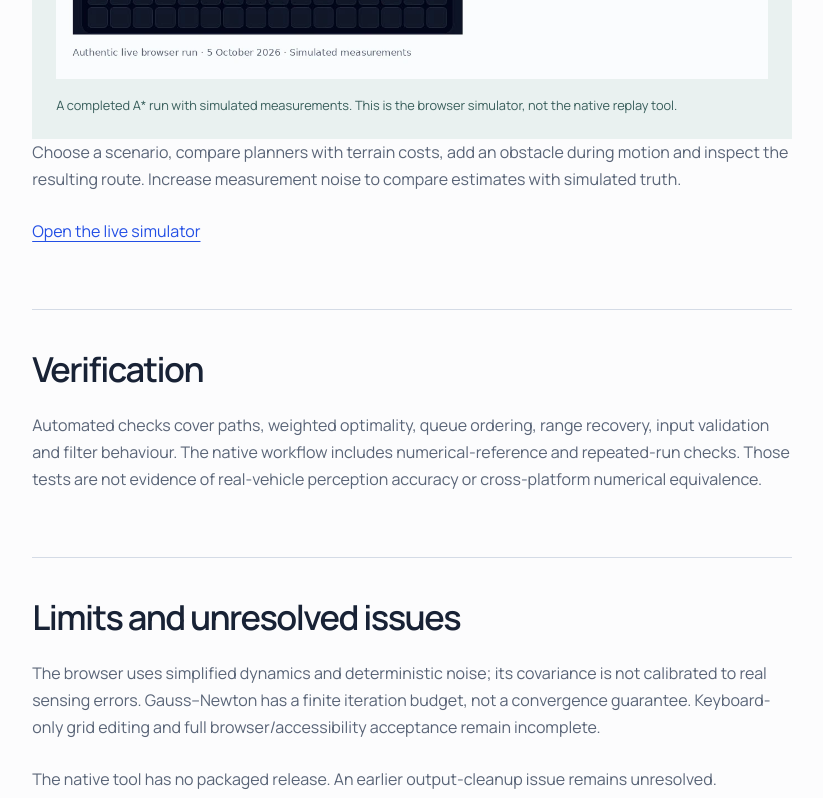
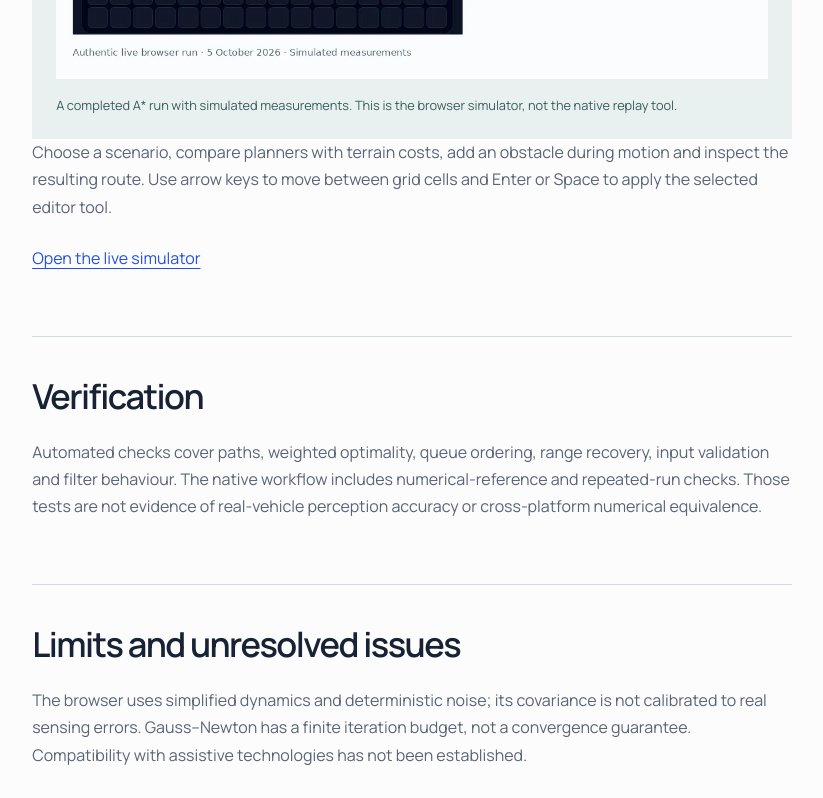
Before and after one commit to Kushrishi/kushrishi.com, a Next.js app: page /projects/autonomy-simulation-lab in a window 1280 px wide. Shown: the part 3760-4558 px from the top of the page, without its empty margins (303-1126 px from the left). Built offline with nearby package versions, Linux system fonts and the light colour scheme.

Commit message:
Update simulator instructions for verified keyboard support

```diff
--- a/app/projects/autonomy-simulation-lab/page.tsx
+++ b/app/projects/autonomy-simulation-lab/page.tsx
@@ -59,7 +59,7 @@ export default function Page() {
           content: (
             <>
               <SimulatorVisual />
-              <p>Choose a scenario, compare planners with terrain costs, add an obstacle during motion and inspect the resulting route. Increase measurement noise to compare estimates with simulated truth.</p>
+              <p>Choose a scenario, compare planners with terrain costs, add an obstacle during motion and inspect the resulting route. Use arrow keys to move between grid cells and Enter or Space to apply the selected editor tool.</p>
               <p><a href="https://kushrishi.github.io/autonomy-simulation-lab/">Open the live simulator</a></p>
             </>
           ),
@@ -74,7 +74,7 @@ export default function Page() {
           title: "Limits and unresolved issues",
           content: (
             <>
-              <p>The browser uses simplified dynamics and deterministic noise; its covariance is not calibrated to real sensing errors. Gauss–Newton has a finite iteration budget, not a convergence guarantee. Keyboard-only grid editing and full browser/accessibility acceptance remain incomplete.</p>
+              <p>The browser uses simplified dynamics and deterministic noise; its covariance is not calibrated to real sensing errors. Gauss–Newton has a finite iteration budget, not a convergence guarantee. Compatibility with assistive technologies has not been established.</p>
               <p>The native tool has no packaged release. An earlier output-cleanup issue remains unresolved. Installation by a new user and reopening saved viewer sessions still need testing.</p>
               <p><a href={`${repo}/blob/main/native/RELEASE_READINESS_2026_10.md`}>Native release-readiness record</a> · <a href={`${repo}/blob/main/analysis/numerical-audit/README.md`}>Numerical audit</a></p>
             </>
```
